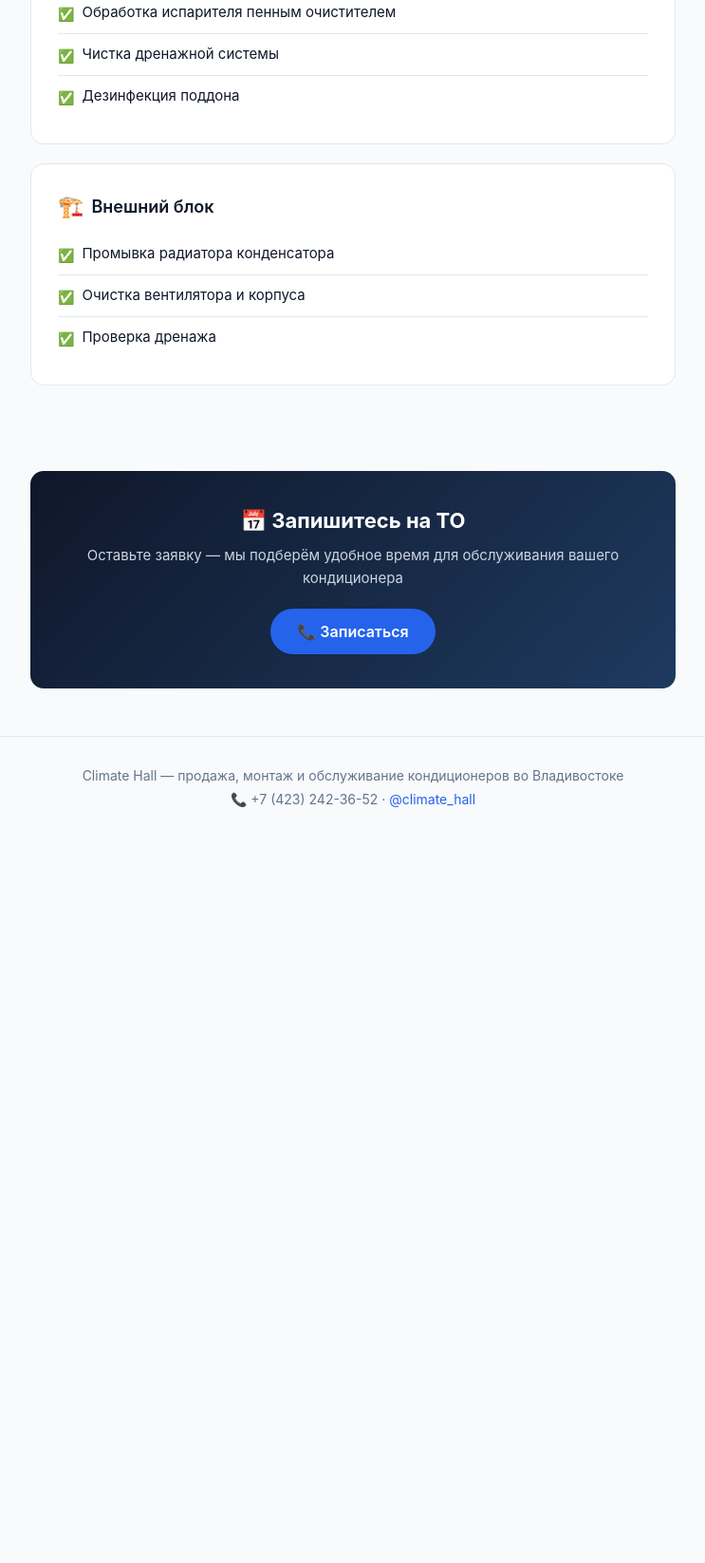
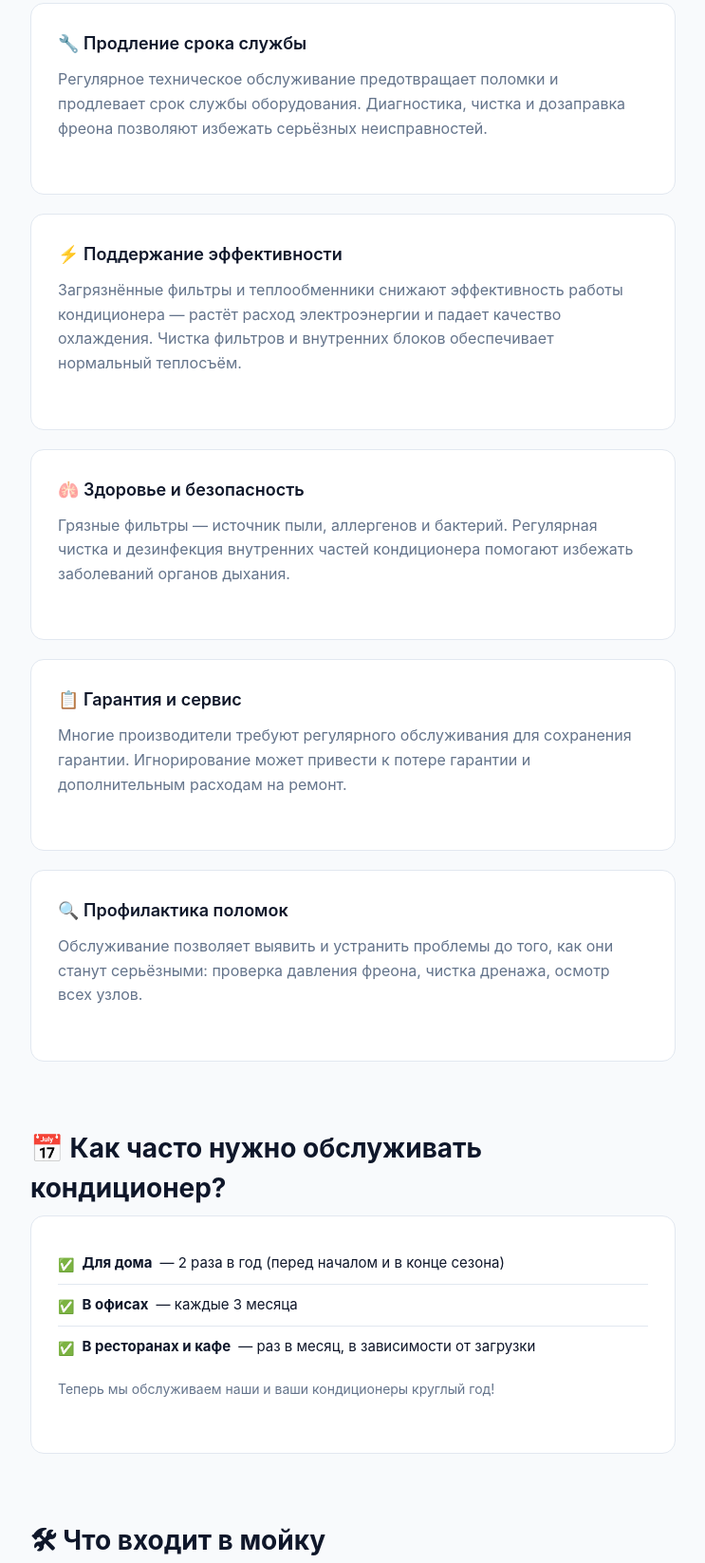
Before and after one commit to shulykun/landing_moe, a website: page cleaning.html in a window 1280 px wide. Shown: the part 1770-3416 px from the top of the page at 95% size, without its empty margins (268-1011 px from the left). Before the commit the page ends 2652 px from the top, so only its background shows below. Drawn offline with Linux system fonts and the light colour scheme.

Commit message:
Добавлены разделы: зачем обслуживать, периодичность ТО, здоровье

```diff
--- a/cleaning.html
+++ b/cleaning.html
@@ -173,6 +173,55 @@ body {
 </div>
 
 <div class="section" style="padding-top:0;">
+  </li>
+    </ul>
+  </div>
+</div>
+
+<div class="section" style="padding-top:0;">
+  <h2>❓ Почему важно обслуживать кондиционеры</h2>
+  <p>Обслуживание кондиционеров — это не просто рекомендация, а необходимость для поддержания их эффективной и безопасной работы.</p>
+
+  <div class="card">
+    <h3>🔧 Продление срока службы</h3>
+    <p>Регулярное техническое обслуживание предотвращает поломки и продлевает срок службы оборудования. Диагностика, чистка и дозаправка фреона позволяют избежать серьёзных неисправностей.</p>
+  </div>
+
+  <div class="card">
+    <h3>⚡ Поддержание эффективности</h3>
+    <p>Загрязнённые фильтры и теплообменники снижают эффективность работы кондиционера — растёт расход электроэнергии и падает качество охлаждения. Чистка фильтров и внутренних блоков обеспечивает нормальный теплосъём.</p>
+  </div>
+
+  <div class="card">
+    <h3>🫁 Здоровье и безопасность</h3>
+    <p>Грязные фильтры — источник пыли, аллергенов и бактерий. Регулярная чистка и дезинфекция внутренних частей кондиционера помогают избежать заболеваний органов дыхания.</p>
+  </div>
+
+  <div class="card">
+    <h3>📋 Гарантия и сервис</h3>
+    <p>Многие производители требуют регулярного обслуживания для сохранения гарантии. Игнорирование может привести к потере гарантии и дополнительным расходам на ремонт.</p>
+  </div>
+
+  <div class="card">
+    <h3>🔍 Профилактика поломок</h3>
+    <p>Обслуживание позволяет выявить и устранить проблемы до того, как они станут серьёзными: проверка давления фреона, чистка дренажа, осмотр всех узлов.</p>
+  </div>
+</div>
+
+<div class="section" style="padding-top:0;">
+  <h2>📅 Как часто нужно обслуживать кондиционер?</h2>
+
+  <div class="card">
+    <ul>
+      <li><strong>Для дома</strong> — 2 раза в год (перед началом и в конце сезона)</li>
+      <li><strong>В офисах</strong> — каждые 3 месяца</li>
+      <li><strong>В ресторанах и кафе</strong> — раз в месяц, в зависимости от загрузки</li>
+    </ul>
+    <p style="margin-top:12px;color:var(--text-muted);font-size:14px;">Теперь мы обслуживаем наши и ваши кондиционеры круглый год!</p>
+  </div>
+</div>
+
+<div class="section" style="padding-top:0;">
   <h2>🛠 Что входит в мойку</h2>
 
   <div class="card">
```
